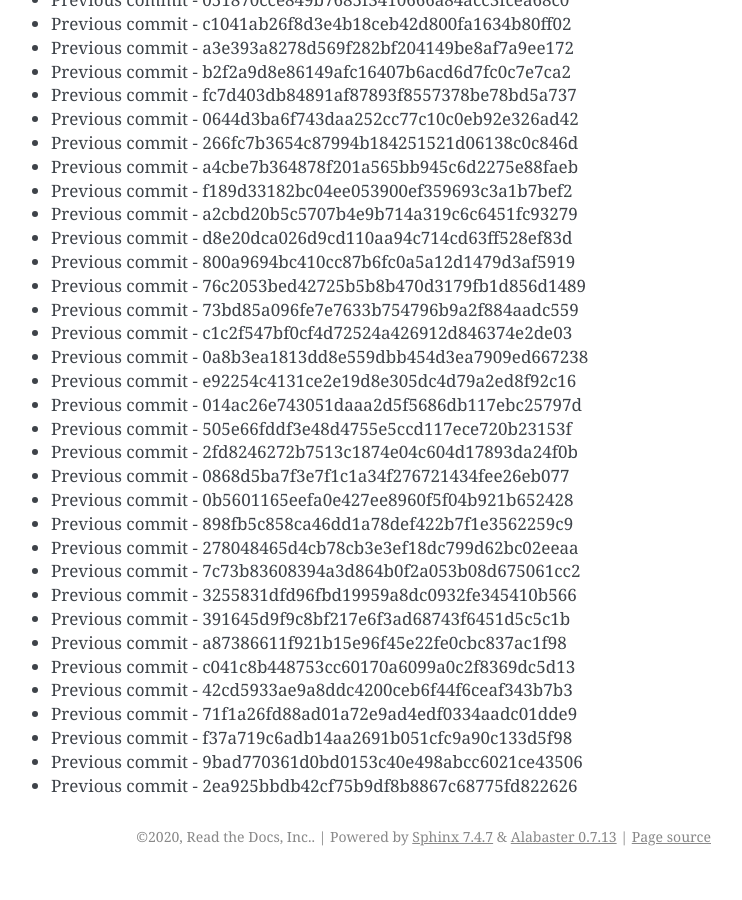
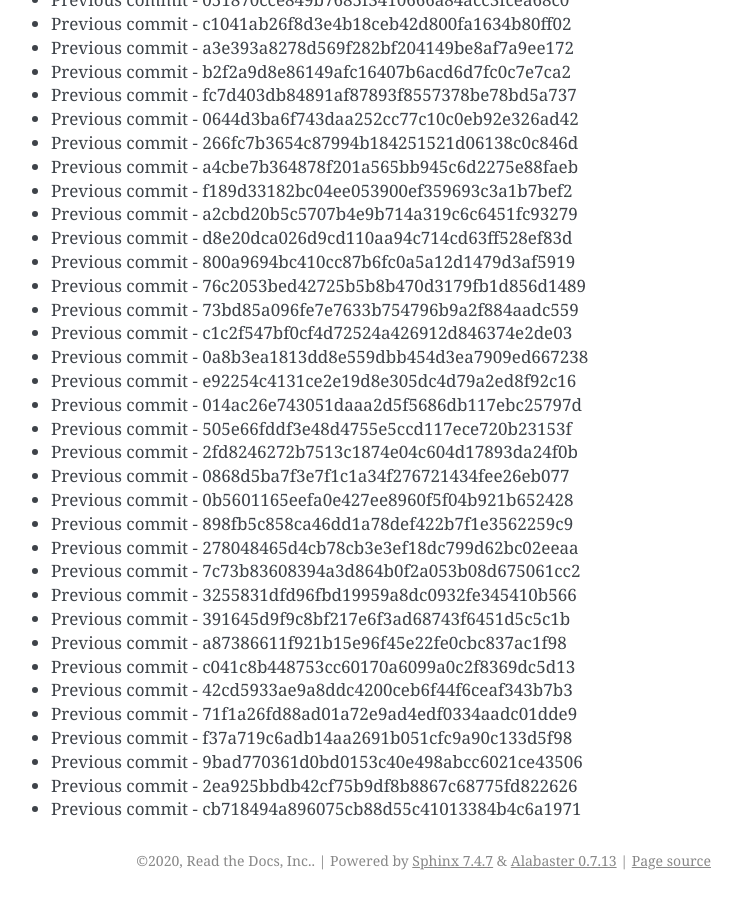
Before and after one commit to readthedocs/rtd-git-stresstest, a Sphinx documentation site: the page built from docs/updates.rst, in a window 1280 px wide and 900 px high, scrolled down 67001 px. Shown: the whole window, without its empty margins (399-1141 px from the left). Built offline with Sphinx 7.4.7, drawn with Linux system fonts in a browser that asks for light colours; before the commit the page ends 67877 px from its top, so only the background shows below that.

Commit message:
Generating commit from previous: cb718494a896075cb88d55c41013384b4c6a1971

```diff
--- a/docs/updates.rst
+++ b/docs/updates.rst
@@ -2847,3 +2847,4 @@ It can be tested for any performance characteristics.
 * Previous commit - f37a719c6adb14aa2691b051cfc9a90c133d5f98
 * Previous commit - 9bad770361d0bd0153c40e498abcc6021ce43506
 * Previous commit - 2ea925bbdb42cf75b9df8b8867c68775fd822626
+* Previous commit - cb718494a896075cb88d55c41013384b4c6a1971
```
